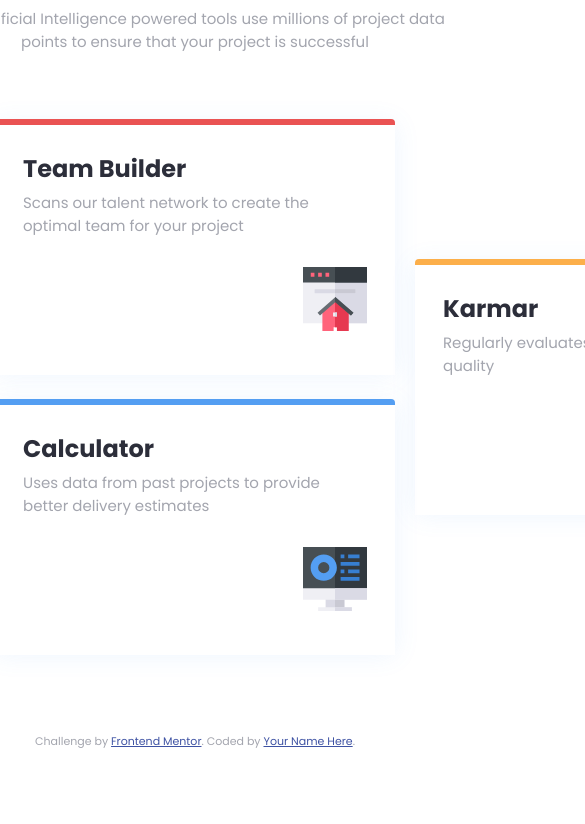
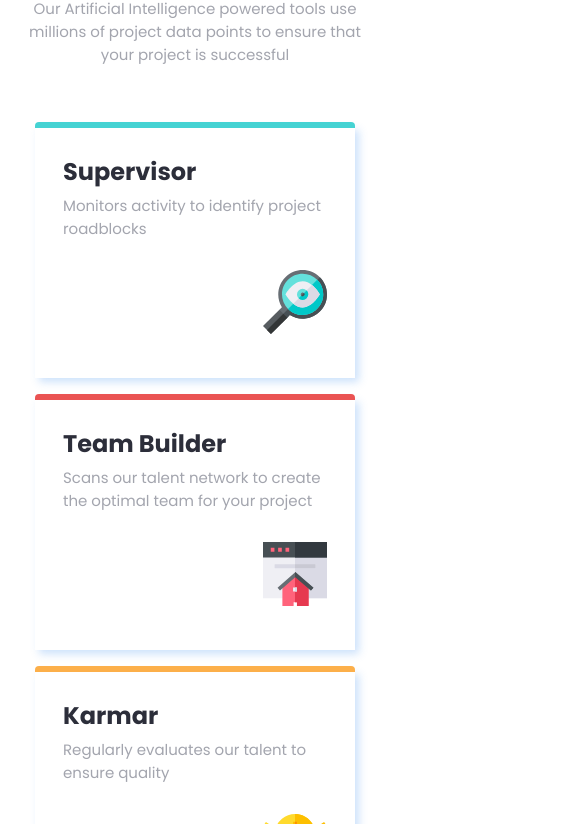
Before and after one commit to Jonata-tr/four-card-grid, a plain HTML site: page index.html in a window 390 px wide. Shown: the part 169-993 px from the top of the page, 585 px wide, since content can reach past the window. Before the commit the page ends 919 px from the top, so only its background shows below. Drawn offline with Linux system fonts and the light colour scheme.

Commit message:
Finalizado o design mobile

```diff
--- a/index.html
+++ b/index.html
@@ -12,7 +12,7 @@
       href="./images/favicon-32x32.png"
     />
 
-    <link rel="stylesheet" href="style.css">
+    <link rel="stylesheet" href="style.css" />
 
     <title>Frontend Mentor | Four card feature section</title>
 
@@ -41,31 +41,29 @@
 
     <main>
       <div class="box ciano">
-        <span style="background-color: hsl(180, 62%, 55%);"></span>
         <h2>Supervisor</h2>
         <p>Monitors activity to identify project roadblocks</p>
         <img src="./images/icon-supervisor.svg" alt="" />
       </div>
+
       <div class="box red">
-        <span style="background-color: hsl(0, 78%, 62%);"></span>
         <h2>Team Builder</h2>
         <p>
           Scans our talent network to create the optimal team for your project
         </p>
         <img src="./images/icon-team-builder.svg" alt="" />
       </div>
+
       <div class="box orange">
-        <span style="background-color:  hsl(34, 97%, 64%);"></span>
         <h2>Karmar</h2>
         <p>Regularly evaluates our talent to ensure quality</p>
         <img src="./images/icon-karma.svg" alt="" />
       </div>
+
       <div class="box blue">
-        <span style="background-color:hsl(212, 86%, 64%)"></span>
         <h2>Calculator</h2>
         <p>Uses data from past projects to provide better delivery estimates</p>
-        <img
-          src="./images/icon-calculator.svg" alt=""/>
+        <img src="./images/icon-calculator.svg" alt="" />
       </div>
     </main>
 
@@ -74,7 +72,10 @@
         Challenge by
         <a href="https://www.frontendmentor.io?ref=challenge" target="_blank"
           >Frontend Mentor</a
-        >. Coded by <a href="#">Your Name Here</a>.
+        >. Coded by
+        <a href="https://www.frontendmentor.io/profile/Jonata-tr"
+          >Jonatan Trindade</a
+        >.
       </p>
     </footer>
   </body>
--- a/style.css
+++ b/style.css
@@ -1,92 +1,174 @@
-@import url('https://fonts.googleapis.com/css2?family=Poppins:wght@200;400;500;700&display=swap');
-:root{
+@import url("https://fonts.googleapis.com/css2?family=Poppins:wght@200;400;500;700&display=swap");
+:root {
   --Red: hsl(0, 78%, 62%);
   --Cyan: hsl(180, 62%, 55%);
   --Orange: hsl(34, 97%, 64%);
   --Blue: hsl(212, 86%, 64%);
-  --Blue-shadow: hsla(212, 86%, 64%, 0.1);
+  --Blue-shadow: hsla(212, 86%, 64%, 0.294);
   --tittles: hsl(231, 13%, 20%);
   --Grayish-Blue: hsl(229, 6%, 66%);
   --Very-Light-Gray: hsl(0, 0%, 98%);
 }
 
-*{
+* {
   margin: 0;
   padding: 0;
   box-sizing: border-box;
 }
 
-p{
+p {
   font-size: 15px;
   color: var(--Grayish-Blue);
 }
 
-body{
+body {
   display: grid;
-  place-content: center;
-  place-items: center;
+  justify-content: center;
+  justify-items: center;
   gap: 60px;
-  font-family: 'Poppins', sans-serif;
   margin-top: 60px;
+  font-family: "Poppins", sans-serif;
 }
 
-header{
+header {
   width: 500px;
   text-align: center;
   display: grid;
   gap: 20px;
 }
 
-header h1{
+header h1 {
   color: var(--tittles);
 }
 
-header span{
-font-weight: 200;
+header span {
+  font-weight: 200;
 }
 
-main{
+main {
   display: grid;
-  grid-template-columns: repeat(3, auto);
+  grid-template-columns: repeat(3, 1fr);
   grid-template-rows: repeat(8, 50px);
   gap: 20px;
   padding: 10px 200px;
 }
 
-main h2{
+main h2 {
   color: var(--tittles);
 }
 
-.box{
-  position: relative;
-  padding: 28px;
+.box {
   display: grid;
   grid-template-rows: repeat(2, 40px) 100px;
+  grid-row: 3 / 6;
+  position: relative;
   width: 400px;
   height: 252px;
+  padding: 28px;
   background-color: #fff;
-  grid-row: 3 / 6;
-
-  box-shadow: 0px 0 24px 0 var(--Blue-shadow);
+  box-shadow: 4px 4px 8px 0 var(--Blue-shadow);
 }
 
-.box span{
+.box::after {
+  content: '';
   position: absolute;
+  display: inline-block;
   top: -4px;
   width: 400px;
   height: 6px;
   border-radius: 4px 4px 0 0;
 }
 
-.box.red{
+.box:nth-child(1)::after{
+  background-color: var(--Cyan);
+}
+.box:nth-child(2)::after{
+  background-color: var(--Red);
+}
+.box:nth-child(3)::after{
+  background-color: var(--Orange);
+}
+.box:nth-child(4)::after{
+  background-color: var(--Blue);
+}
+
+.box.red {
   grid-column: 2;
   grid-row: 1 / 4;
 }
-.box.blue{
+.box.orange {
   grid-column: 2;
   grid-row: 5 / 8;
 }
 
-.box img{
+.box img {
   place-self: end;
 }
+
+@media screen and (max-width:768px) {
+
+  body{
+    width: 100vw;
+  }
+
+  main{
+    display: flex;
+    flex-direction: column;
+    padding: 0;
+  }
+}
+
+@media screen and (max-width:425px) {
+
+  header {
+    width: 360px;
+    text-align: center;
+    display: grid;
+    gap: 20px;
+  }
+
+  header h1{
+    font-size: 1.8rem;
+  }
+
+  main{
+    display: flex;
+    flex-direction: column;
+    padding: 0;
+  }
+
+  .box{
+    width: 320px;
+  }
+
+  .box::after{
+    width: 320px;
+  }
+}
+@media screen and (max-width:375px) {
+
+  header {
+    width: 314px;
+    text-align: center;
+    display: grid;
+    gap: 20px;
+  }
+
+  header h1{
+    font-size: 1.6rem;
+  }
+
+  main{
+    display: flex;
+    flex-direction: column;
+    padding: 0;
+  }
+
+  .box{
+    width: 300px;
+  }
+
+  .box::after{
+    width: 300px;
+  }
+}
```
